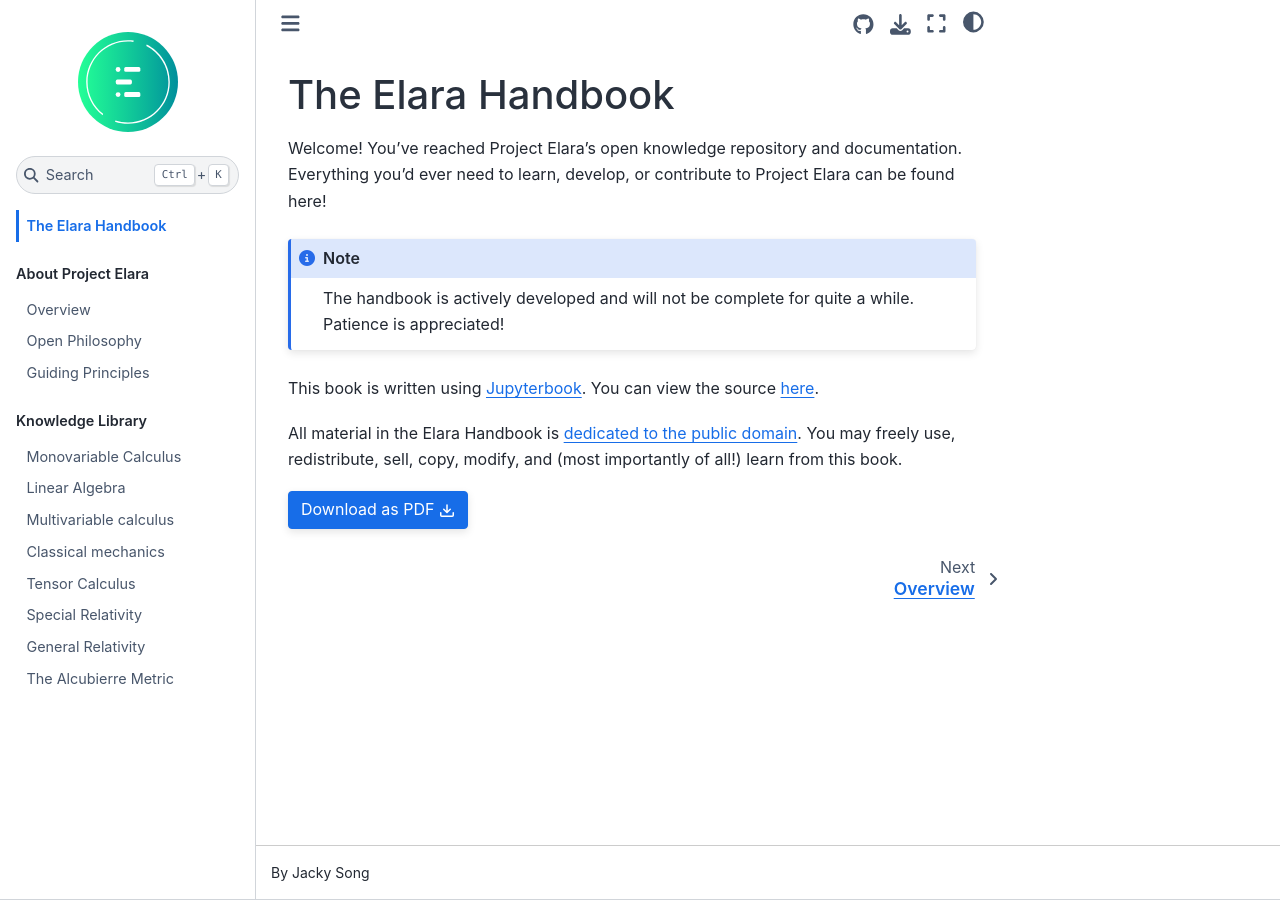
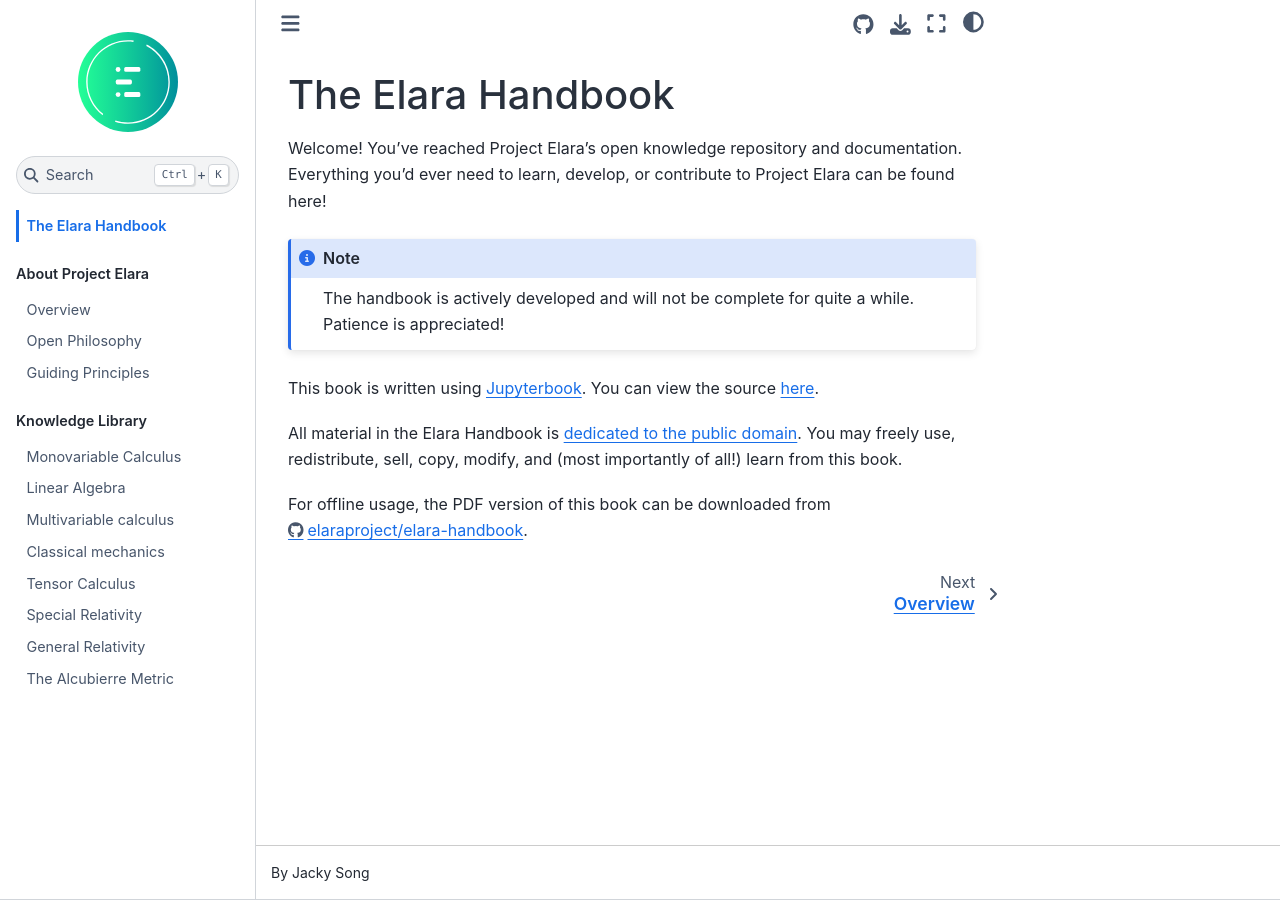
Before and after one commit to elaraproject/elara-handbook, a Jupyter Book: the page built from book/intro.md, in a window 1280 px wide. Built offline with Jupyter Book 1.0.4 settings and Sphinx 7.4.7 and the Sphinx Book theme 1.1.4, drawn with Linux system fonts in a browser that asks for light colours.

Commit message:
Changed intro to a direct link to make it appear better in the PDF

````diff
--- a/book/intro.md
+++ b/book/intro.md
@@ -10,10 +10,4 @@ This book is written using [Jupyterbook](https://jupyterbook.org/). You can view
 
 All material in the Elara Handbook is [dedicated to the public domain](https://github.com/elaraproject/elara-handbook/blob/main/LICENSE). You may freely use, redistribute, sell, copy, modify, and (most importantly of all!) learn from this book.
 
-
-
-```{button-link} https://github.com/elaraproject/elara-handbook/releases
-:color: primary
-:shadow:
-Download as PDF {octicon}`download`
-```
+For offline usage, the PDF version of this book can be downloaded from <https://github.com/elaraproject/elara-handbook/releases/latest>.
````
